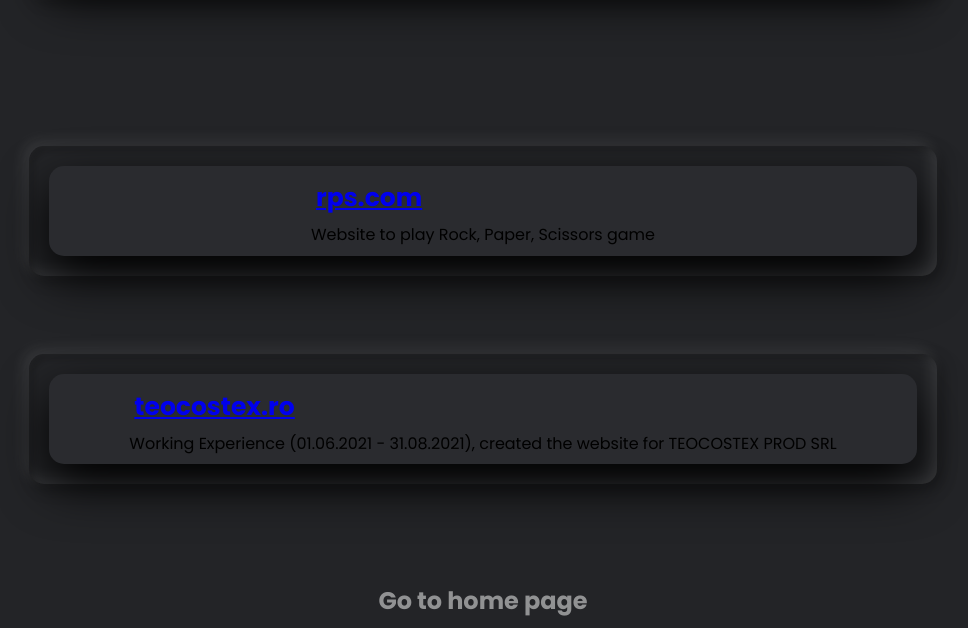
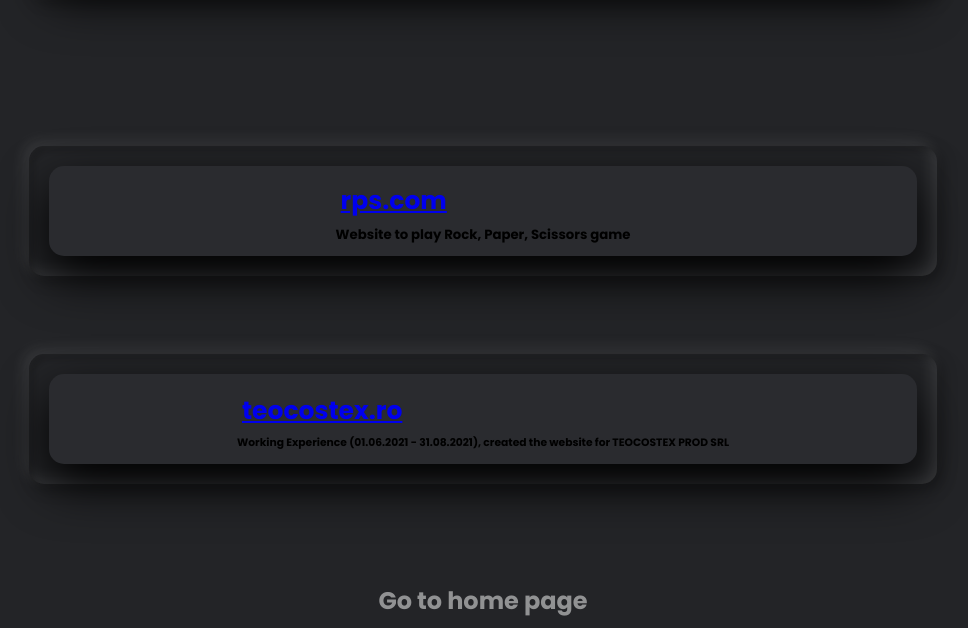
Before and after one commit to DanielDXB/dxb_com, a website: page mywork.html in a window 1280 px wide. Shown: the part 172-800 px from the top of the page, without its empty margins (157-1125 px from the left). Drawn offline with Linux system fonts and the light colour scheme.

Commit message:
Update mywork.html

```diff
--- a/mywork.html
+++ b/mywork.html
@@ -22,7 +22,7 @@
             <div class="workcard">
             <div class="workcontent">
                 <h1><a href="https://danieldxb.github.io/RPS_GAME/">rps.com</a></h1>
-                <p>Website to play Rock, Paper, Scissors game</p>
+                <h5>Website to play Rock, Paper, Scissors game</h5>
             </div>
             </div>
         </div>
@@ -32,7 +32,7 @@
             <div class="workcard">
             <div class="workcontent">
                 <h1><a href="http://www.teocostex.ro/">teocostex.ro</a></h1>
-                <p>Working Experience (01.06.2021 - 31.08.2021), created the website for TEOCOSTEX PROD SRL</p>
+                <h6>Working Experience (01.06.2021 - 31.08.2021), created the website for TEOCOSTEX PROD SRL</h6>
             </div>
             </div>
         </div>
```
